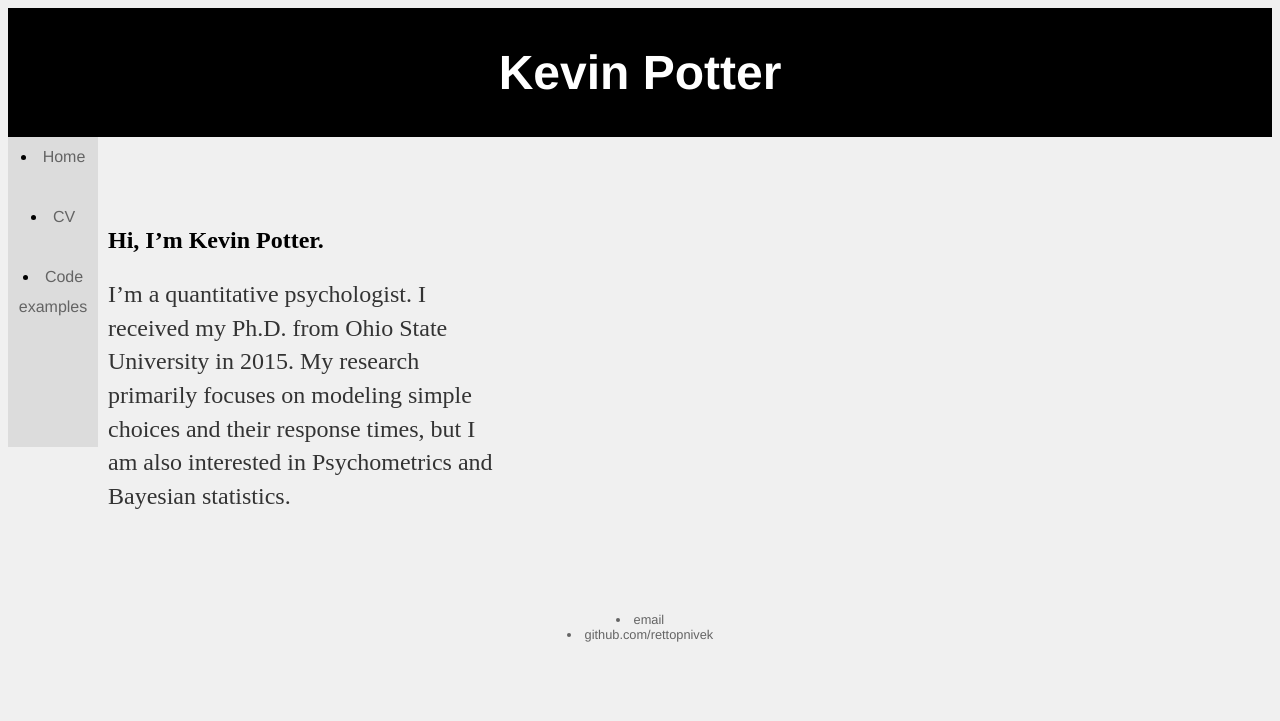
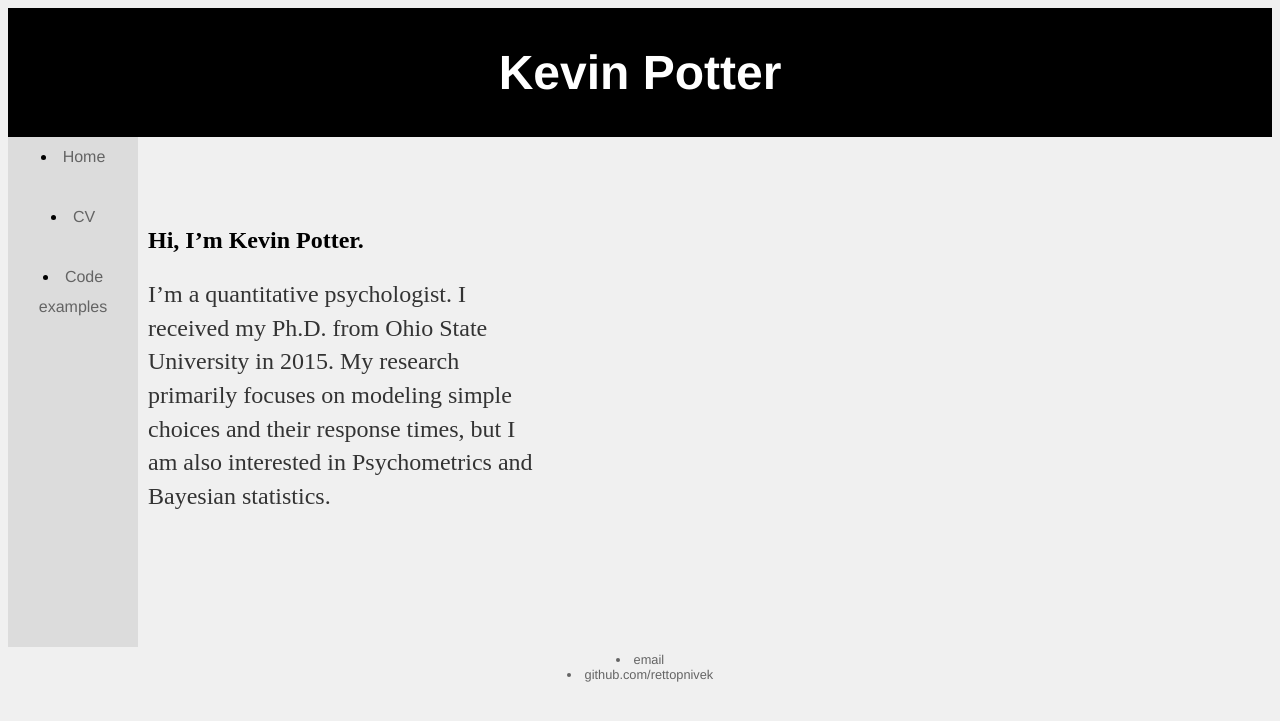
Before and after one commit to rettopnivek/rettopnivek.github.io, a Jekyll site: the page built from index.md, in a window 1280 px wide. Shown: the top 721 px of the page. Built offline with Jekyll 4.4.1, drawn with Linux system fonts in a browser that asks for light colours.

Commit message:
Update main.css

```diff
--- a/css/main.css
+++ b/css/main.css
@@ -9,8 +9,8 @@
     text-align:center;
     line-height:30px;
     background-color:rgb(220,220,220);
-    height:300px;
-    width:80px;
+    height:500px;
+    width:120px;
     float:left;
     padding:5px;
 }
```
